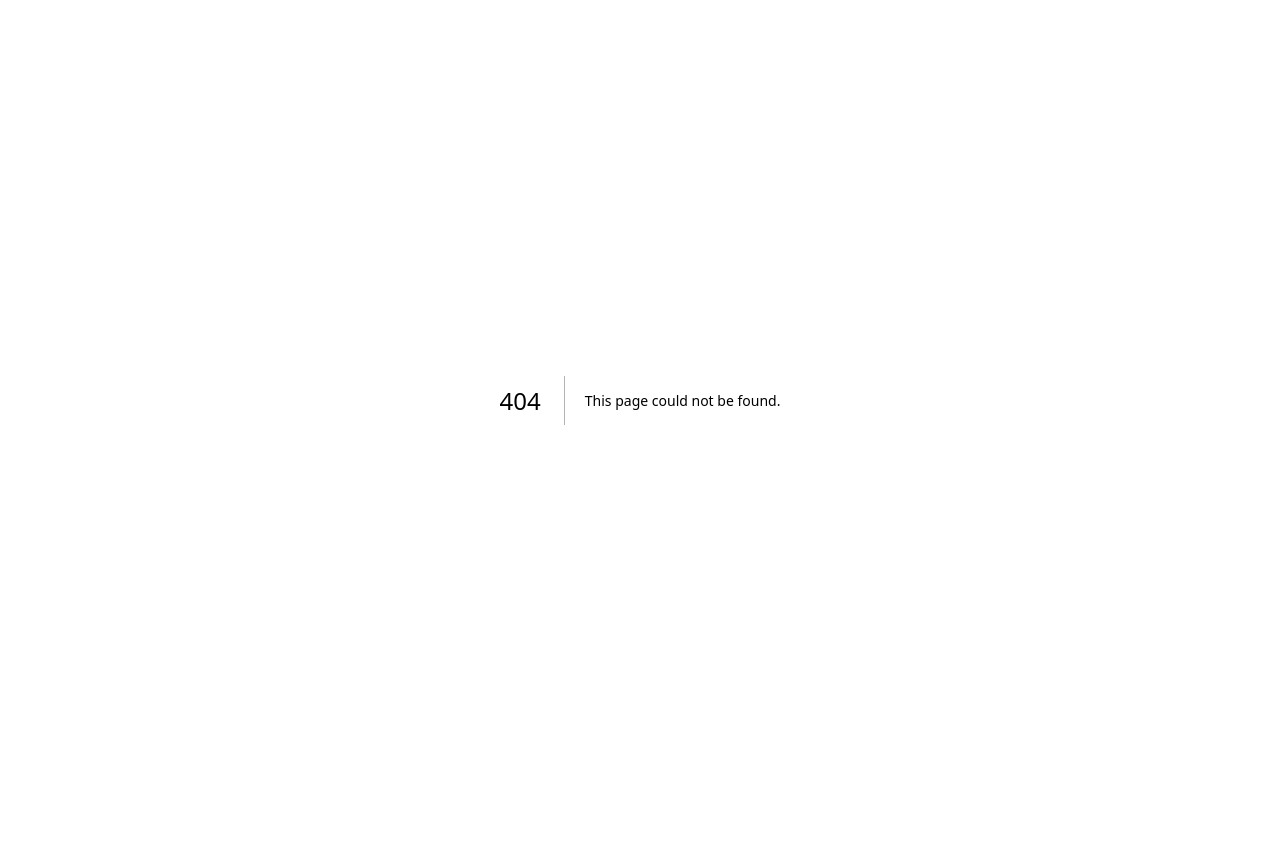
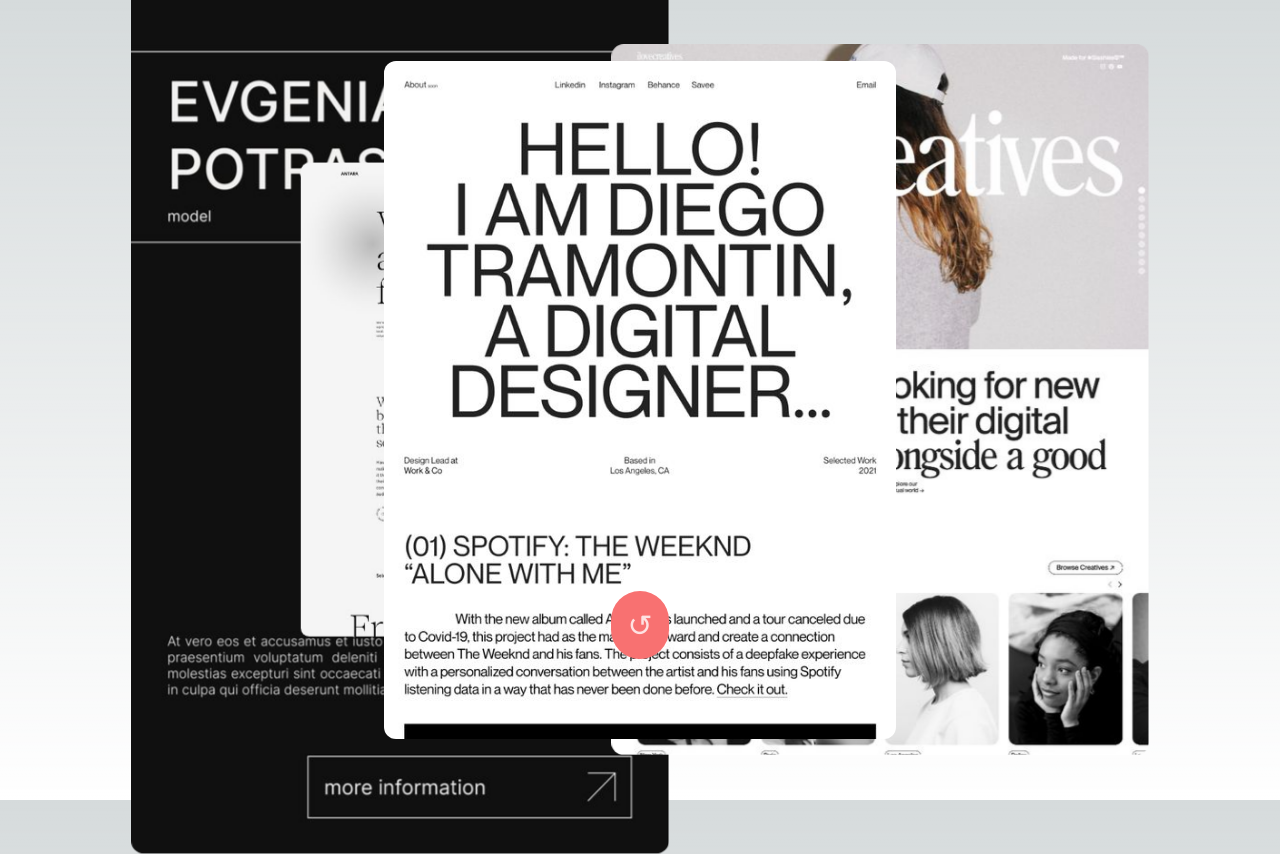
Before and after one commit to nextArtDev/next-animations, a Next.js app: page /carousel in a window 1280 px wide. Before the commit this address had no page. Before the commit the page ends 800 px from the top, so only its background shows below. Built offline with nearby package versions, Linux system fonts and the light colour scheme.

Commit message:
crousel- not worked correctly for more than 5 images

```diff
--- a/app/brain-animation/components/Tubes.tsx
+++ b/app/brain-animation/components/Tubes.tsx
@@ -4,6 +4,7 @@ import { data } from './data'
 import * as THREE from 'three'
 import BrainParticles from './BrainParticles'
 
+// converting model 3d to json: https://github.com/mrdoob/three.js/blob/ae28664847dde4dde5c826d0381314b4464aec29/utils/converters/README.md
 const PATHS = data.economics[0].paths
 
 const randomRange = (min: number, max: number) =>
--- /dev/null
+++ b/app/carousel/components/ImageSlider.tsx
@@ -0,0 +1,117 @@
+'use client'
+
+import { FC, useState } from 'react'
+import { motion } from 'framer-motion'
+
+import image1 from '../../../public/parallax-images/1.jpg'
+import image2 from '../../../public/parallax-images/2.jpg'
+import image3 from '../../../public/parallax-images/3.jpg'
+import image4 from '../../../public/parallax-images/4.jpg'
+import image5 from '../../../public/parallax-images/5.jpg'
+import image6 from '../../../public/parallax-images/6.jpg'
+import image7 from '../../../public/parallax-images/7.jpg'
+import { createPositions, createVariants } from '@/lib/utils'
+
+const images = [image1, image2, image3, image4, image5, image6, image7]
+
+// function createPositions(numInputs: number): string[] {
+//   const centerIndex = Math.floor(numInputs / 2)
+//   const positions = []
+
+//   for (let i = centerIndex; i >= 0; i++) {
+//     positions.push(`left${i}`)
+//   }
+
+//   positions.push('center')
+
+//   for (let i = 1; i <= centerIndex; i++) {
+//     positions.push(`right${i}`)
+//   }
+
+//   // If the number of inputs is odd, repeat the last position
+//   if (numInputs % 2 === 0) {
+//     positions.push(`right${centerIndex + 1}`)
+//   }
+
+//   return positions
+// }
+// function createVariants(numInputs: number) {
+//   const centerIndex = Math.floor(numInputs / 2)
+//   let imageVariant = { x: '0%', scale: 1, zIndex: numInputs }
+
+//   for (let i = centerIndex; i >= 0; i++) {
+//     // positions.push(`left${i}`)
+//     imageVariant = {
+//       x: `${-i * 45}%`,
+//       scale: (i / 2) * 0.7,
+//       zIndex: Math.floor(numInputs / 2) + 1,
+//     }
+//   }
+
+//   //   positions.push('center')
+//   imageVariant = { x: '0%', scale: 1, zIndex: numInputs }
+
+//   for (let i = 1; i <= centerIndex; i++) {
+//     imageVariant = {
+//       x: `${i * 45}%`,
+//       scale: (i / 2) * 0.7,
+//       zIndex: Math.floor(numInputs / 2) + 1,
+//     }
+//     // positions.push(`right${i}`)
+//   }
+
+//   // If the number of inputs is odd, repeat the last position
+//   //   if (numInputs % 2 === 0) {
+//   //     // positions.push(`right${centerIndex + 1}`)
+//   //   }
+
+//   return imageVariant
+// }
+
+const ImageSlider = ({}) => {
+  //   const [positionIndexes, setPositionIndexes] = useState([0, 1, 2, 3, 4])
+  // ChatGPT && DOC: console.log(Array.from([1, 2, 3], (x) => x + x));
+  // Expected output: Array [2, 4, 6]
+  //Array.from(arrayLike, mapFn)
+
+  const handleNext = () => {
+    setPositionIndexes((prev) => {
+      const updatedIndexes = prev.map((p) => (p + 1) % 5)
+      return updatedIndexes
+    })
+  }
+  const [positionIndexes, setPositionIndexes] = useState(
+    Array.from({ length: images.length }, (_, i) => i)
+  )
+  // console.log(positionIndexes)
+  const positions = createPositions(positionIndexes.length)
+  const variants = createVariants(images.length)
+  // console.log(positions)
+  // console.log(variants)
+  // console.log(images.map((image) => image))
+  return (
+    <div className="flex items-center flex-col justify-center h-screen">
+      {images?.map((image, i) => (
+        <motion.img
+          key={i}
+          src={image.src}
+          alt={image.src}
+          className="rounded-[12px]"
+          initial="center"
+          animate={positions[positionIndexes[i]]}
+          variants={variants}
+          transition={{ duration: 0.5 }}
+          style={{ width: '40%', position: 'absolute' }}
+        />
+      ))}
+      <button
+        className="text-white mt-[450px] bg-red-400 rounded-full py-4 px-4 text-3xl text-white/80 z-50"
+        onClick={handleNext}
+      >
+        &#x21BA;
+      </button>
+    </div>
+  )
+}
+
+export default ImageSlider
--- /dev/null
+++ b/app/carousel/page.tsx
@@ -0,0 +1,10 @@
+import { FC } from 'react'
+import ImageSlider from './components/ImageSlider'
+
+interface pageProps {}
+
+const page: FC<pageProps> = ({}) => {
+  return <ImageSlider />
+}
+
+export default page
--- a/app/page.tsx
+++ b/app/page.tsx
@@ -2,6 +2,7 @@ import Image from 'next/image'
 import vignette from '../public/projects/vignette.png'
 import galleryScroll from '../public/projects/parallax-scroll-gallery.png'
 import hideNav from '../public/projects/scrollable-navbar.png'
+import brain from '../public/projects/brain.png'
 import Link from 'next/link'
 
 export default function Home() {
@@ -41,6 +42,16 @@ export default function Home() {
             </div>
           </Link>
         </article>
+        <article className="relative w-full overflow-hidden flex flex-col rounded-xl shadow-2xl h-64 border-white/40 ">
+          <Link href={'/brain-animation'} target="_blank">
+            <Image src={brain} alt="" fill className="object-cover" />
+            <div className="absolute flex items-end justify-center inset-0 w-full h-full bg-gradient-to-t from-white/80 to-white/20 py-6">
+              <h2 className="text-center text-4xl font-bold text-black ">
+                Brain Animation
+              </h2>
+            </div>
+          </Link>
+        </article>
       </section>
     </main>
   )
--- /dev/null
+++ b/lib/utils.ts
@@ -0,0 +1,62 @@
+export function createPositions(numInputs: number): string[] {
+  const centerIndex = Math.floor(numInputs / 2)
+  const positions = []
+
+  for (let i = 1; i <= centerIndex; i++) {
+    positions.push(`left${centerIndex - i + 1}`)
+  }
+
+  positions.push('center')
+
+  for (let i = 1; i <= centerIndex; i++) {
+    positions.push(`right${i}`)
+  }
+
+  // If the number of inputs is odd, repeat the last position
+  if (numInputs % 2 === 0) {
+    positions.push(`right${centerIndex + 1}`)
+  }
+
+  return positions
+}
+
+export function createVariants(numInputs: number) {
+  const centerIndex = Math.floor(numInputs / 2)
+  let imageVariant = {}
+
+  for (let i = 1; i <= centerIndex; i++) {
+    // positions.push(`left${i}`)
+    imageVariant = {
+      ...imageVariant,
+      [`left${i}`]: {
+        x: `-${i * 5}rem`,
+        scale: (i / 2) * 0.7,
+        zIndex: Math.floor(i / 2) + 1,
+      },
+    }
+  }
+
+  //   positions.push('center')
+  imageVariant = {
+    ...imageVariant,
+    center: { x: '0%', scale: 1, zIndex: Math.floor(numInputs / 2) + 1 },
+  }
+
+  for (let i = 1; i <= centerIndex; i++) {
+    imageVariant = {
+      ...imageVariant,
+      [`right${i}`]: {
+        x: `${i * 5}rem`,
+        scale: (i / 2) * 0.7,
+        zIndex: Math.floor(i / 2) + 1,
+      },
+    }
+    // positions.push(`right${i}`)
+  }
+  // If the number of inputs is odd, repeat the last position
+  //   if (numInputs % 2 === 0) {
+  //     // positions.push(`right${centerIndex + 1}`)
+  //   }
+
+  return { ...imageVariant }
+}
--- a/package.json
+++ b/package.json
@@ -9,10 +9,10 @@
     "lint": "next lint"
   },
   "dependencies": {
-    "@react-three/drei": "^9.86.1",
+    "@react-three/drei": "^9.86.3",
     "@react-three/fiber": "^8.14.3",
     "@react-three/postprocessing": "^2.15.1",
-    "@studio-freight/lenis": "^1.0.23",
+    "@studio-freight/lenis": "^1.0.25",
     "@types/three": "^0.156.0",
     "framer-motion": "^10.16.4",
     "gsap": "^3.12.2",
```
Also changed, not shown: public/projects/brain.png (added), 1 other file (tests, documents, lock files or other folders).
